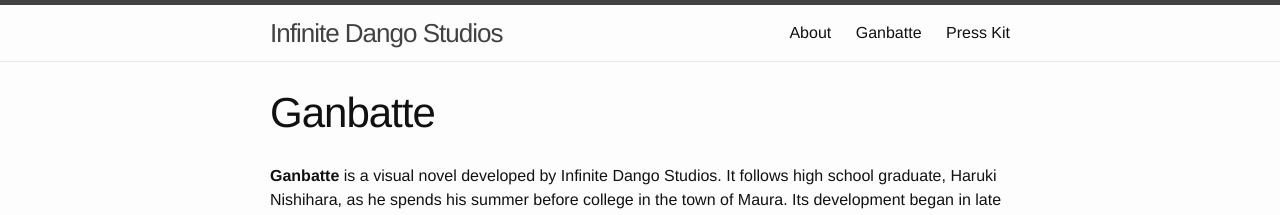
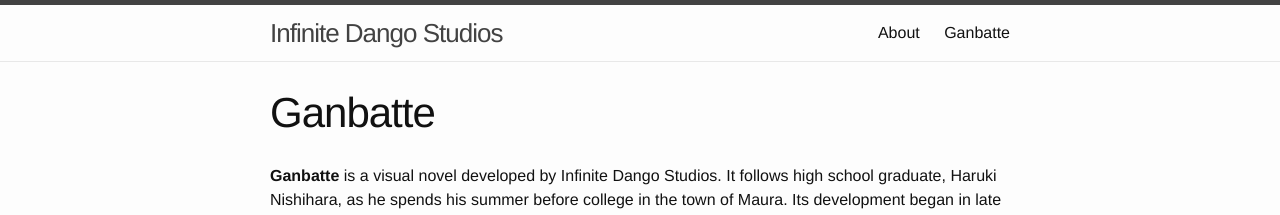
Before and after one commit to Infinite-Dango-Studios/Infinite-Dango-Studios.github.io, a Jekyll site: the page built from ganbatte/index.md, in a window 1280 px wide. Shown: the top 215 px of the page. Built offline with Jekyll 4.4.1, drawn with Linux system fonts in a browser that asks for light colours.

Commit message:
Made header to only list set pages
Changed the coding for the list of pages in the header so that only
certain pages are shown. Added a few pages to the header list.

```diff
--- a/_includes/header.html
+++ b/_includes/header.html
@@ -16,7 +16,9 @@
       <div class="trigger">
         {% for page in site.pages %}
           {% if page.title %}
+          {% if page.on_header %}
           <a class="page-link" href="{{ page.url | prepend: site.baseurl }}">{{ page.title }}</a>
+          {% endif %}
           {% endif %}
         {% endfor %}
       </div>
```
Also changed, not shown: about.md (+1 -0 lines), ganbatte/index.md (+1 -0 lines).
